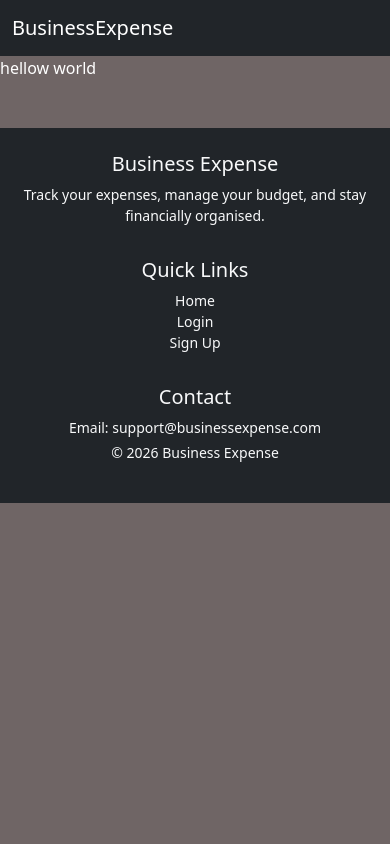
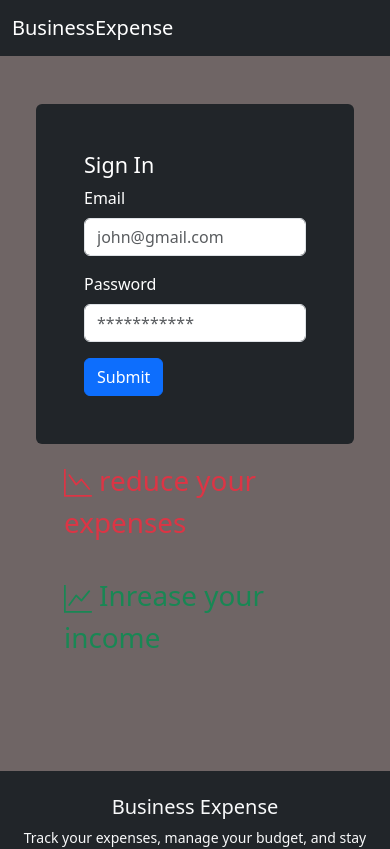
Before and after one commit to bhaskarajmeera/fiinancetrackerui, a React (Vite) app: page / in a window 390 px wide. Shown: the top 849 px of the page. Built offline with nearby package versions, Linux system fonts and the light colour scheme.

Commit message:
feat(signin): complete sign-in page UI with responsive design and polished styling

```diff
--- /dev/null
+++ b/src/components/LogInForm.jsx
@@ -0,0 +1,51 @@
+import React, { useState } from 'react'
+import Button from 'react-bootstrap/Button';
+import Form from 'react-bootstrap/Form';
+import { CustomInput } from './CustomInput.jsx';
+import { toast } from "react-toastify";
+import { postNewUser } from '../../helpers/axiosHelpers.js';
+
+
+
+export const LogInForm = () => {
+
+  const [form, setForm] = useState({});
+
+    const fields = [
+      { label:"Email", placeholder:"john@gmail.com", required:true, type:"email", name:"email" },
+      { label:"Password", placeholder:"***********", required:true, type:"password", name:"password" },
+    ];
+
+    const handleOnChange = (e) => {
+        const { name, value } = e.target;
+        setForm({ ...form, [name]: value });
+      };
+
+      const handleOnSubmit = async (e) => {
+        e.preventDefault();
+
+        const { confirmPassword, ...rest } = form;
+
+        if (confirmPassword !== rest.password) {
+          return toast.error("Passwords do not match");
+        }
+
+        const { status, message } = await postNewUser(rest);
+        toast[status](message);
+      };
+  return (
+    <div>
+    <Form onSubmit={handleOnSubmit}>
+        {fields.map((input) => (
+          <CustomInput key={input.name} {...input} onChange={handleOnChange} />
+        ))}
+
+        <Button variant="primary" type="submit">
+          Submit
+        </Button>
+      </Form>
+    </div>
+  )
+}
+
+export default LogInForm;
--- a/src/components/layout/Header.jsx
+++ b/src/components/layout/Header.jsx
@@ -19,8 +19,8 @@ export const Header = () => {
             <Nav.Link as={Link} to="/login">Login</Nav.Link>
 
             <Nav.Link as={Link} to="/signup">Sign Up</Nav.Link>
-            <Nav.Link as={Link} to="/signup">
-            <MdExitToApp />
+            <Nav.Link as={Link} to="/logout">
+            <MdExitToApp />LogOut
             </Nav.Link>
           </Nav>
         </Navbar.Collapse>
--- a/src/pages/Login.jsx
+++ b/src/pages/Login.jsx
@@ -1,8 +1,34 @@
 import React from 'react'
+import Container from'react-bootstrap/Container';
+import Row from 'react-bootstrap/Row';
+import Col from 'react-bootstrap/Col'
+import { LogInForm } from '../components/LogInForm.jsx';
+
+import { BsGraphDown } from "react-icons/bs";
+import { BsGraphUp } from "react-icons/bs";
 
 const Login = () => {
   return (
-    <div>hellow world</div>
+    <Container className='p-5' >
+
+      <Row >
+
+      <Col md={6} className='bg-dark p-5 rounded'>
+      <h4 clas>Sign In</h4>
+      <LogInForm/>
+      </Col>
+      <Col md={6} >
+      <div className='text-danger fs-1 p-3'>
+        <BsGraphDown />   reduce your expenses
+      </div>
+      <div className='text-success fs-1 p-3'>
+        <BsGraphUp />  Inrease your income
+      </div>
+      </Col>
+
+      </Row>
+
+    </Container>
 
   )
 }
--- a/src/pages/SignUp.jsx
+++ b/src/pages/SignUp.jsx
@@ -1,5 +1,4 @@
 import React from 'react'
-
 import Container from'react-bootstrap/Container';
 import Row from 'react-bootstrap/Row';
 import Col from 'react-bootstrap/Col'
```
